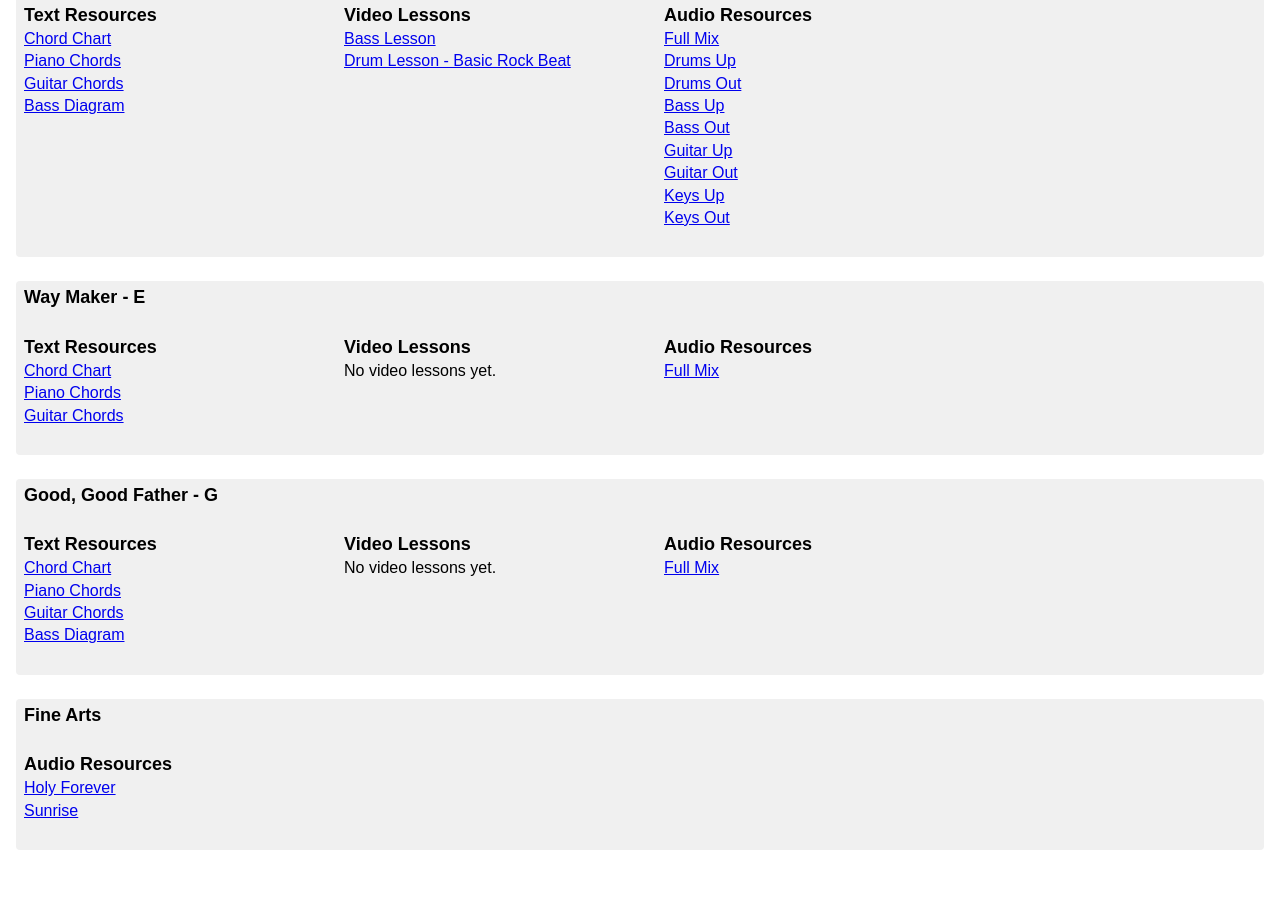
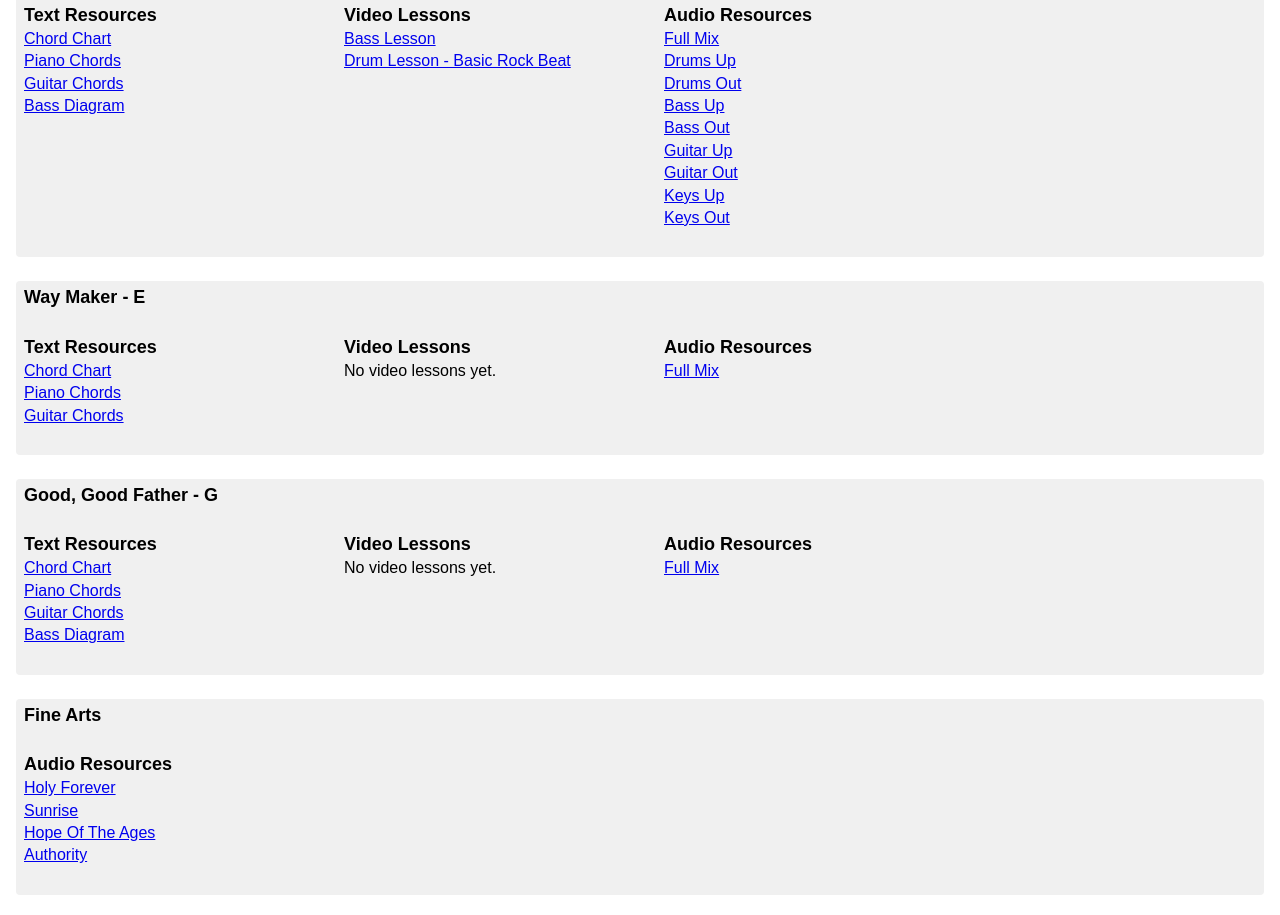
Before and after one commit to aaronscherbing/kidsworshipworkshop.com, a plain HTML site: page index.html in a window 1280 px wide. Shown: the part 522-1437 px from the top of the page. Before the commit the page ends 1392 px from the top, so only its background shows below. Drawn offline with Linux system fonts and the light colour scheme; a web font is replaced by a local one.

Commit message:
Upload a few more songs.

```diff
--- a/index.html
+++ b/index.html
@@ -138,6 +138,8 @@
                     <h3>Audio Resources</h3>
                     <div><a href="/HolyForever-C.mp3">Holy Forever</a></div>
                     <div><a href="/Sunrise-F.mp3">Sunrise</a></div>
+                    <div><a href="/HopeOfTheAges-F.mp3">Hope Of The Ages</a></div>
+                    <div><a href="/Authority-F.mp3">Authority</a></div>
                     <div class="section-spacer"></div>
                 </div>
             </div>
```
Also changed, not shown: 2 other files.
